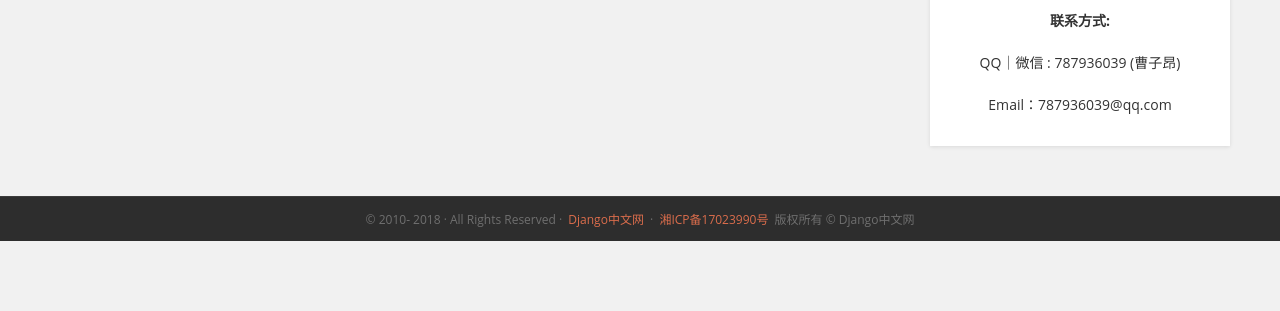
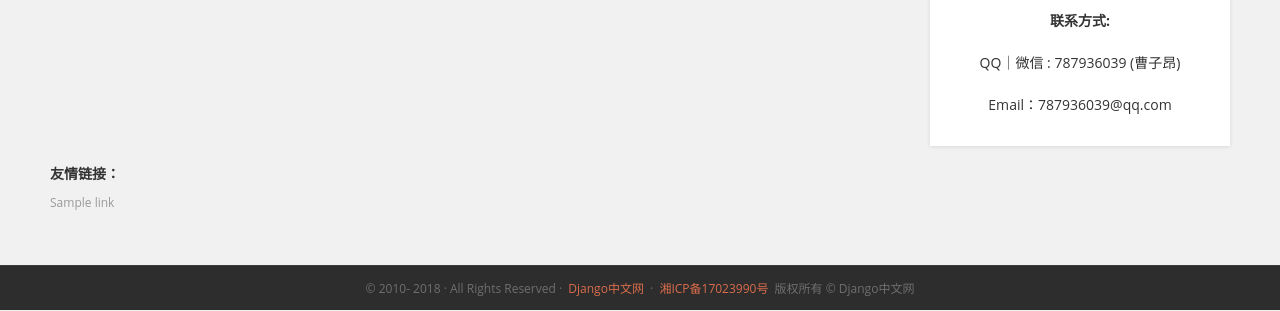
Before and after one commit to ziyufeiyu/pythonblog, a Django app: template templates/list.html in a window 1280 px wide. Shown: the part 679-990 px from the top of the page. Before the commit the page ends 920 px from the top, so only its background shows below. Run offline with Django 3.2, Linux system fonts and the light colour scheme; the template is opened without the code that fills it: most values are stand-ins (such as "Sample title", 1, 10 or a date in 2020); grey boxes marked "Sample" are stand-in pictures; some libraries are stand-ins or nearby versions.

Commit message:
修改后台展现内容

```diff
--- a/blog/admin.py
+++ b/blog/admin.py
@@ -7,6 +7,7 @@ from .models import Banner, Category, Tag, Recommend, Article, Link
 @admin.register(Article)
 class ArticleAdmin(admin.ModelAdmin):
     list_display = ('id', 'category', 'title', 'recommend', 'user', 'views', 'created_time')
+    exclude = ('summary',)
     # 文章列表里显示想要显示的字段
     list_per_page = 50
     # 满50条数据就自动分页
--- a/blog/models.py
+++ b/blog/models.py
@@ -47,10 +47,10 @@ class Recommend(models.Model):
 # 文章
 class Article(models.Model):
     title = models.CharField('标题', max_length=70)
-    summary = models.TextField('摘要', max_length=200, blank=True)
+    summary = models.TextField('摘要', max_length=200, blank=False)
     category = models.ForeignKey(Category, on_delete=models.DO_NOTHING, verbose_name='分类', blank=True, null=True)
     # 使用外键关联分类表与分类是一对多关系
-    tags = models.ManyToManyField(Tag, verbose_name='标签', blank=True)
+    tags = models.ManyToManyField(Tag, verbose_name='标签', blank=True, null=True)
     # 使用外键关联标签表与标签是多对多关系
     img = models.ImageField(upload_to='article_img/%Y/%m/%d/', verbose_name='文章图片', blank=True, null=True)
     # body = models.TextField()
--- a/templates/list.html
+++ b/templates/list.html
@@ -74,5 +74,13 @@
             {% include 'right.html' %}
 
         </aside>
+        <div class="FriendLink hidden-xs clearfix">
+            <div class="title"><h3>友情链接：</h3></div>
+            <ul class="clears">
+                {% for l in link %}
+                    <li><a href="{{ l.linkurl }}" target="_blank">{{ l.name }}</a></li>
+                {% endfor %}
+            </ul>
+        </div>
     </div>
 {% endblock %}
```
Also changed, not shown: blog/views.py (+15 -4 lines).
